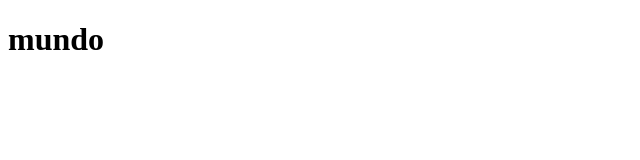
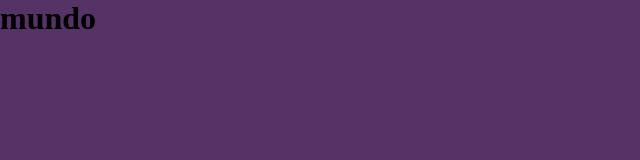
Before and after one commit to DevSpaceAngola/Clinica, a plain HTML site: page index.html in a window 1280 px wide. Shown: the whole page, without its empty margins (0-640 px from the left). Drawn offline with Linux system fonts and the light colour scheme.

Commit message:
adicionado css

```diff
--- /dev/null
+++ b/estilo.css
@@ -0,0 +1,11 @@
+
+*{
+    margin: 0;
+    padding: 0;
+    box-sizing: border-box;
+}
+
+
+body{
+    background: #553366;
+}
--- a/index.html
+++ b/index.html
@@ -4,6 +4,7 @@
     <meta charset="UTF-8">
     <meta name="viewport" content="width=device-width, initial-scale=1.0">
     <title>Document</title>
+    <link rel="stylesheet" href="./estilo.css">
 </head>
 <body>
 
```
